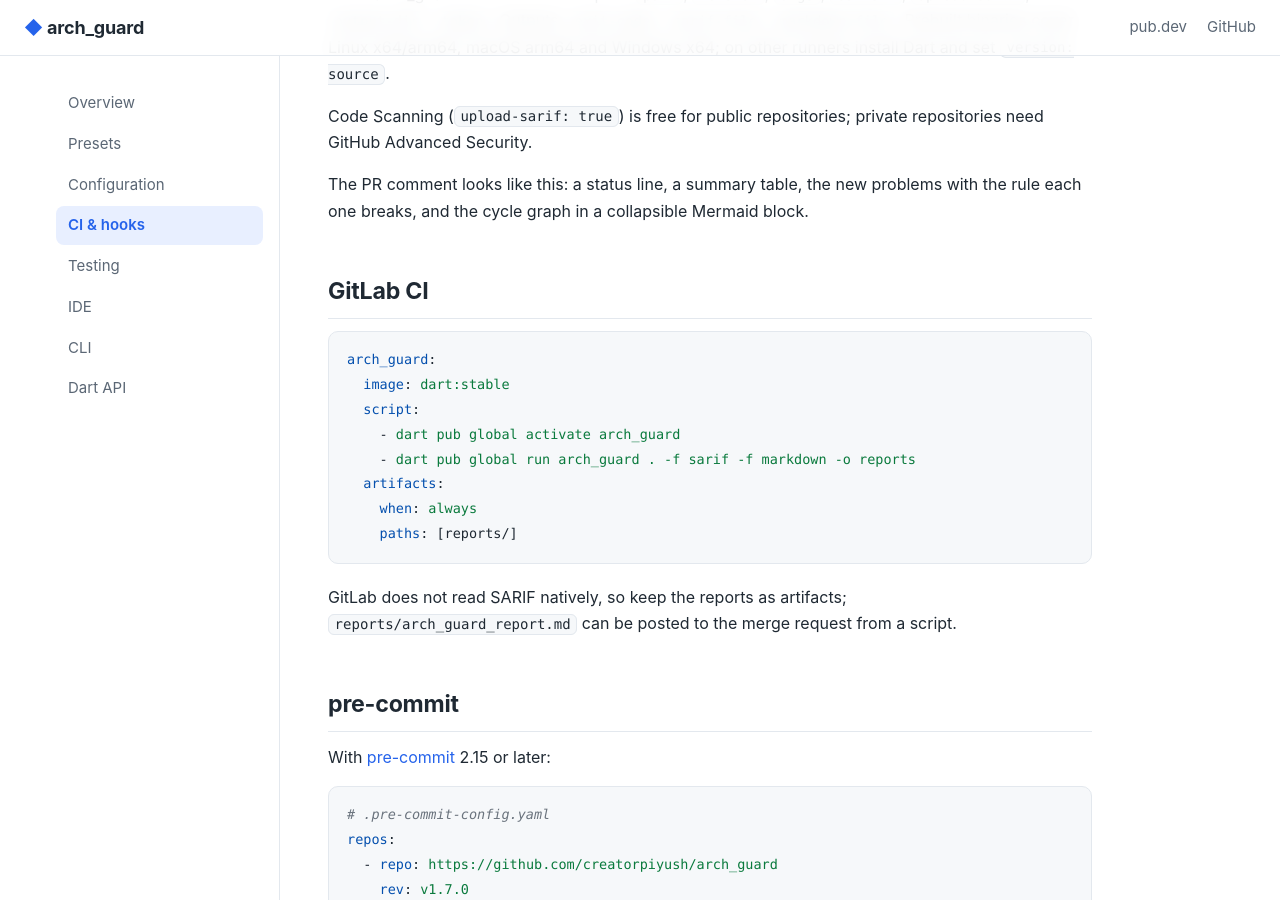
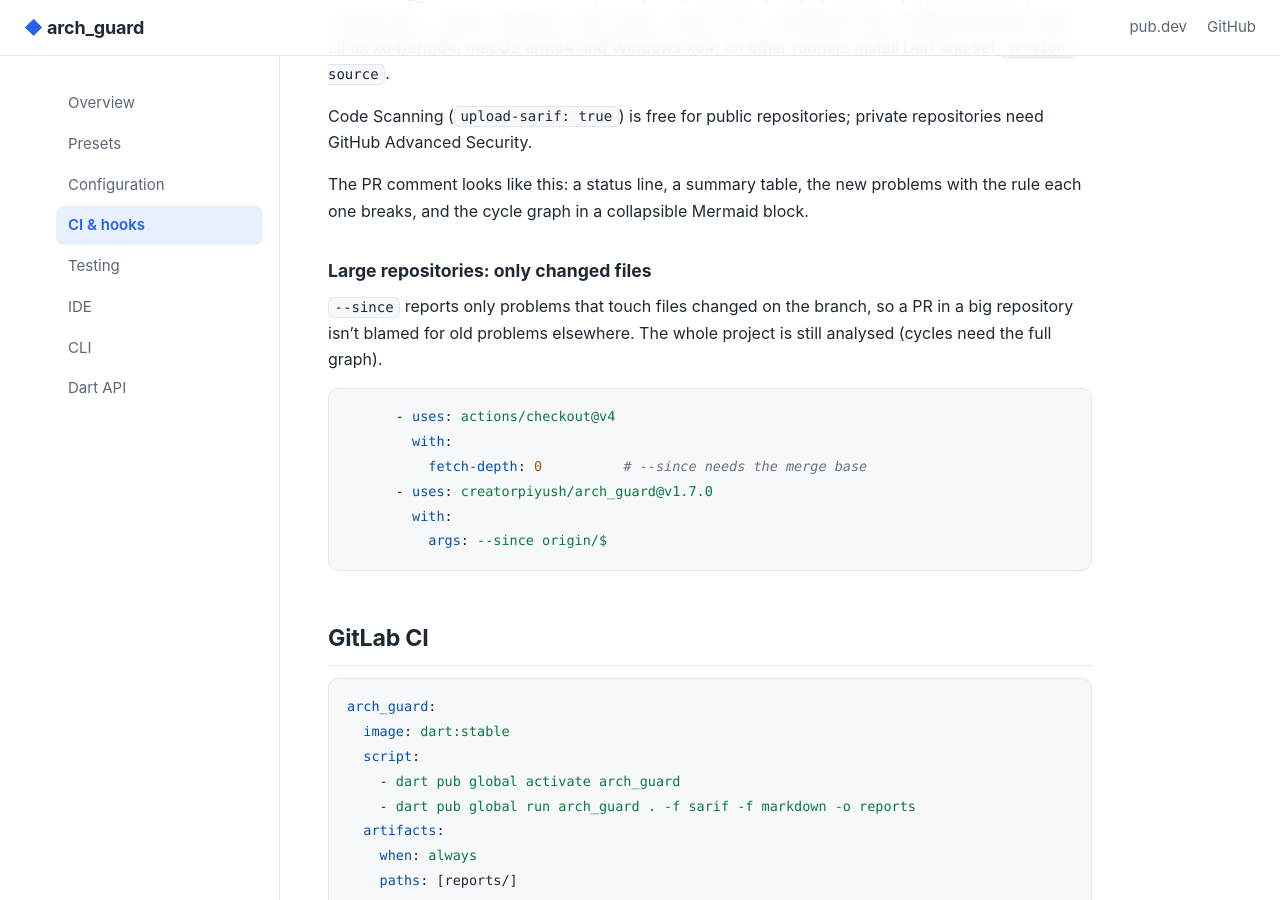
Before and after one commit to creatorpiyush/arch_guard, a Jekyll site: the page built from docs/ci.md, in a window 1280 px wide and 900 px high, scrolled down 1446 px. Built offline with Jekyll 4.4.1, drawn with Linux system fonts in a browser that asks for light colours.

Commit message:
docs: --since, cycle hints and 1.7.0 notes

````diff
--- a/docs/ci.md
+++ b/docs/ci.md
@@ -52,6 +52,19 @@ The action downloads the release binary (checksum-verified, no Dart SDK needed),
 Code Scanning (`upload-sarif: true`) is free for public repositories; private repositories need GitHub Advanced Security.
 
 The PR comment looks like this: a status line, a summary table, the new problems with the rule each one breaks, and the cycle graph in a collapsible Mermaid block.
+
+### Large repositories: only changed files
+
+`--since` reports only problems that touch files changed on the branch, so a PR in a big repository isn't blamed for old problems elsewhere. The whole project is still analysed (cycles need the full graph).
+
+```yaml
+      - uses: actions/checkout@v4
+        with:
+          fetch-depth: 0          # --since needs the merge base
+      - uses: creatorpiyush/arch_guard@v1.7.0
+        with:
+          args: --since origin/${{ github.base_ref }}
+```
 
 ## GitLab CI
 
````
Also changed, not shown: docs/api.md (+1 -1 lines), docs/cli.md (+2 -1 lines), docs/testing.md (+1 -0 lines), CHANGELOG.md, README.md.
